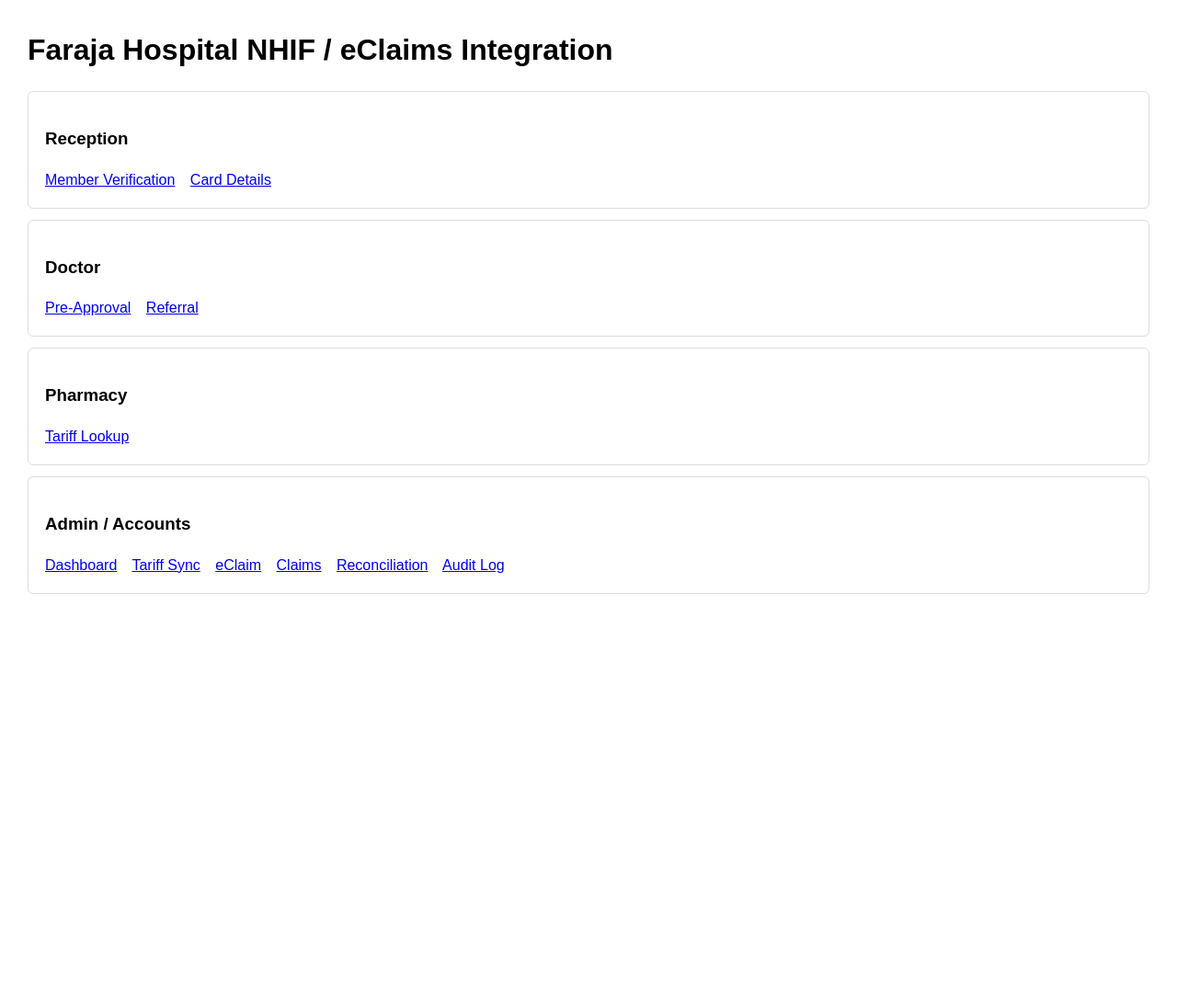
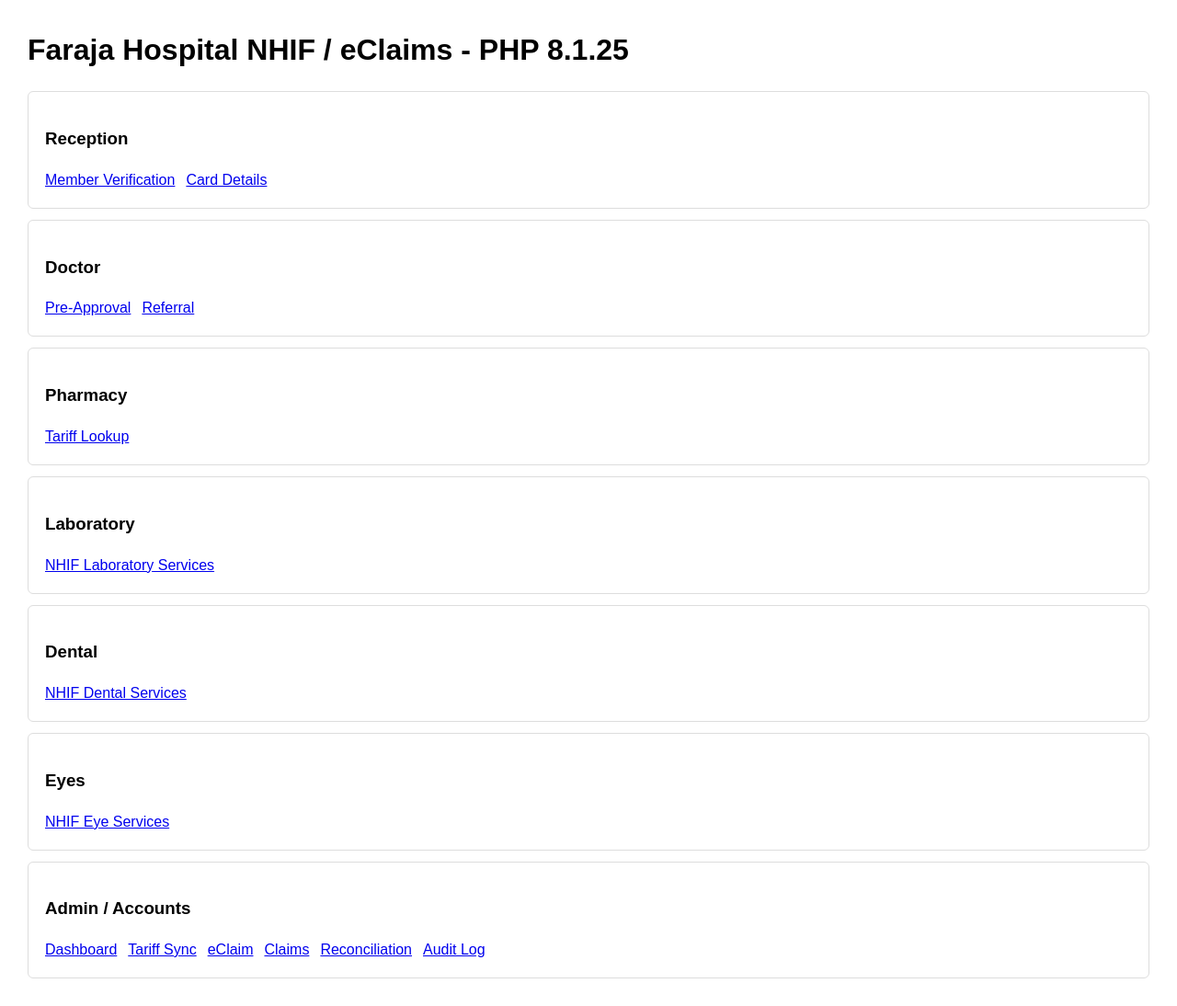
Before and after one commit to Godmat54/H, a PHP site: page / in a window 1280 px wide. Shown: the whole page at 92% size. Before the commit the page ends 646 px from the top, so only its background shows below. Run offline with PHP 8.4, Linux system fonts and the light colour scheme.

Commit message:
Add Lab Dental Eyes and PHP 8.1.25 landing page

```diff
--- a/index.php
+++ b/index.php
@@ -5,7 +5,7 @@ declare(strict_types=1);
 <html>
 <head>
 <meta charset="utf-8">
-<title>Faraja NHIF Integration</title>
+<title>Faraja NHIF Integration - PHP 8.1.25</title>
 <style>
 body{font-family:Arial,sans-serif;margin:30px;line-height:1.5}
 .card{border:1px solid #ddd;padding:18px;margin:12px 0;border-radius:6px}
@@ -13,29 +13,13 @@ a{margin-right:12px}
 </style>
 </head>
 <body>
-<h1>Faraja Hospital NHIF / eClaims Integration</h1>
-<div class="card">
-<h3>Reception</h3>
-<a href="Reception/nhif_verify.php">Member Verification</a>
-<a href="Reception/nhif_card_details.php">Card Details</a>
-</div>
-<div class="card">
-<h3>Doctor</h3>
-<a href="Doctor/nhif_preapproval.php">Pre-Approval</a>
-<a href="Doctor/nhif_referral.php">Referral</a>
-</div>
-<div class="card">
-<h3>Pharmacy</h3>
-<a href="Pharmacy/nhif_tariff_lookup.php">Tariff Lookup</a>
-</div>
-<div class="card">
-<h3>Admin / Accounts</h3>
-<a href="Admin/nhif_dashboard.php">Dashboard</a>
-<a href="Admin/nhif_sync_tariffs.php">Tariff Sync</a>
-<a href="Admin/nhif_claim.php">eClaim</a>
-<a href="Admin/nhif_claim_list.php">Claims</a>
-<a href="Admin/nhif_reconcile.php">Reconciliation</a>
-<a href="Admin/nhif_audit_log.php">Audit Log</a>
-</div>
+<h1>Faraja Hospital NHIF / eClaims - PHP 8.1.25</h1>
+<div class="card"><h3>Reception</h3><a href="Reception/nhif_verify.php">Member Verification</a><a href="Reception/nhif_card_details.php">Card Details</a></div>
+<div class="card"><h3>Doctor</h3><a href="Doctor/nhif_preapproval.php">Pre-Approval</a><a href="Doctor/nhif_referral.php">Referral</a></div>
+<div class="card"><h3>Pharmacy</h3><a href="Pharmacy/nhif_tariff_lookup.php">Tariff Lookup</a></div>
+<div class="card"><h3>Laboratory</h3><a href="Lab/nhif_services.php">NHIF Laboratory Services</a></div>
+<div class="card"><h3>Dental</h3><a href="Dental/nhif_services.php">NHIF Dental Services</a></div>
+<div class="card"><h3>Eyes</h3><a href="Eyes/nhif_services.php">NHIF Eye Services</a></div>
+<div class="card"><h3>Admin / Accounts</h3><a href="Admin/nhif_dashboard.php">Dashboard</a><a href="Admin/nhif_sync_tariffs.php">Tariff Sync</a><a href="Admin/nhif_claim.php">eClaim</a><a href="Admin/nhif_claim_list.php">Claims</a><a href="Admin/nhif_reconcile.php">Reconciliation</a><a href="Admin/nhif_audit_log.php">Audit Log</a></div>
 </body>
 </html>
```
